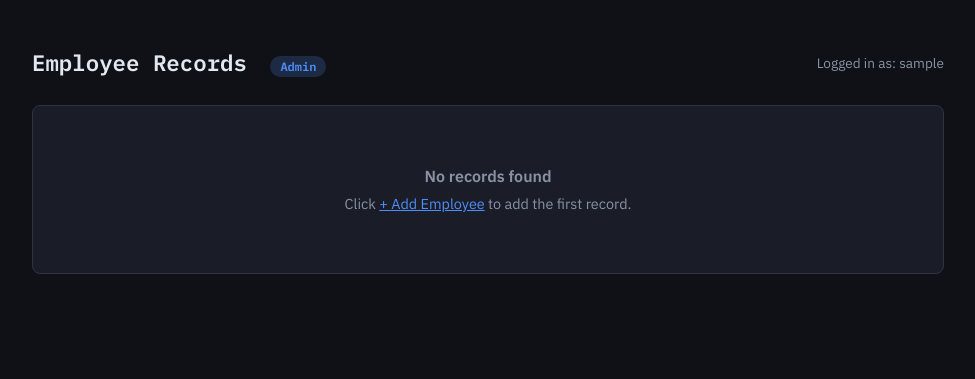
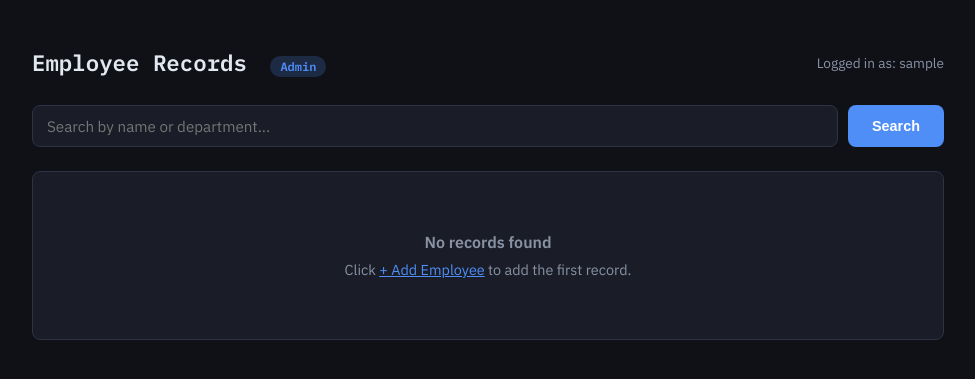
Before and after one commit to Sera-K/SWD, a Flask app: page /dashboard in a window 1280 px wide. Shown: the part 54-433 px from the top of the page, without its empty margins (152-1127 px from the left). Run offline with Flask 3, Linux system fonts and the light colour scheme; the visitor is signed in with stand-in values (Sample User, id 1); data that the repository does not hold is empty.

Commit message:
Feature: add employee search by name and department for admin

```diff
--- a/app.py
+++ b/app.py
@@ -95,19 +95,27 @@ def dashboard():
     if "username" not in session:
         return redirect(url_for("login"))
 
+    # Get search term from the URL if it exists (e.g. ?search=John)
+    search = request.args.get("search", "")
+
     conn = get_db()
     if session["role"] == "admin":
-        # Admin sees ALL employee records
-        employees = conn.execute("SELECT * FROM employees").fetchall()
+        if search:
+            # Search by name or department if admin typed something
+            employees = conn.execute(
+                "SELECT * FROM employees WHERE name LIKE ? OR department LIKE ?",
+                (f"%{search}%", f"%{search}%")
+            ).fetchall()
+        else:
+            # Show all employees if no search term
+            employees = conn.execute("SELECT * FROM employees").fetchall()
     else:
-        # Employee sees only their own record
+        # Employee only sees their own record, no search needed
         employees = conn.execute(
             "SELECT * FROM employees WHERE username=?", (session["username"],)
         ).fetchall()
     conn.close()
-    return render_template("dashboard.html", employees=employees)
-
-
+    return render_template("dashboard.html", employees=employees, search=search)
 @app.route("/add", methods=["GET", "POST"])
 def add_employee():
     if "username" not in session:
--- a/templates/dashboard.html
+++ b/templates/dashboard.html
@@ -29,6 +29,22 @@
       </h1>
       <span style="color: var(--muted); font-size: 0.85rem;">Logged in as: {{ session.username }}</span>
     </div>
+    <!-- Search Bar (Admin Only) -->
+    {% if session.role == 'admin' %}
+    <form method="GET" action="/dashboard" style="margin-bottom: 24px; display: flex; gap: 10px;">
+      <input type="text" name="search" placeholder="Search by name or department..."
+             value="{{ search }}"
+             style="flex: 1; background: var(--surface); border: 1px solid var(--border);
+                    border-radius: var(--radius); padding: 10px 14px; color: var(--text);
+                    font-family: 'IBM Plex Sans', sans-serif; font-size: 0.95rem; outline: none;">
+      <button type="submit" class="btn btn-primary" style="width: auto; padding: 10px 24px;">
+        Search
+      </button>
+      {% if search %}
+      <a href="/dashboard" class="btn btn-outline">Clear</a>
+      {% endif %}
+    </form>
+    {% endif %}
 
     {% if employees %}
       <div class="table-wrap">
```
